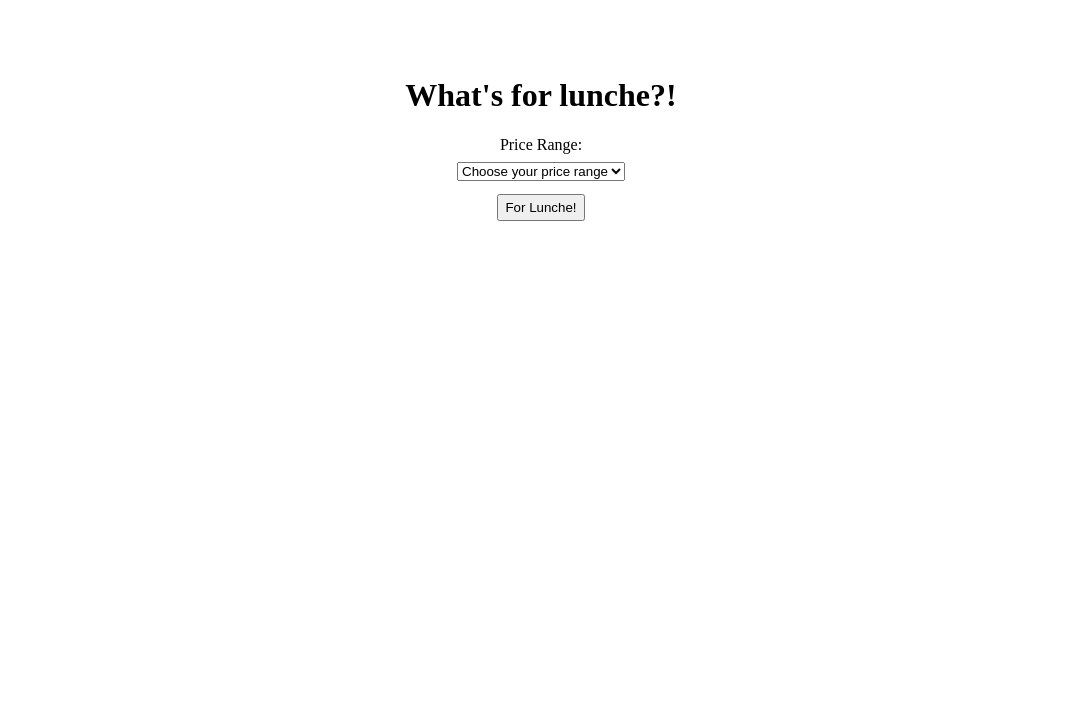
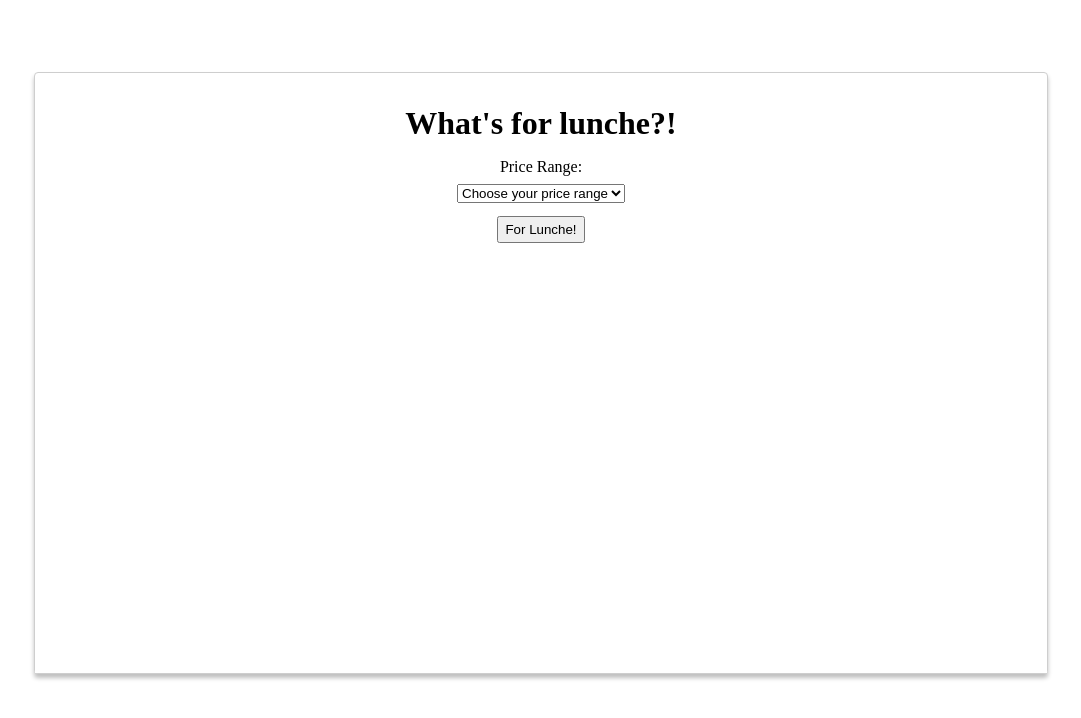
Before and after one commit to JohnCampi/whats-for-lunch, a plain HTML site: page index.html in a window 1280 px wide. Shown: the whole page, without its empty margins (99-1180 px from the left). Drawn offline with Linux system fonts and the light colour scheme.

Commit message:
Update style.css

```diff
--- a/style.css
+++ b/style.css
@@ -3,21 +3,35 @@ body{
     flex-direction: column;
     align-items: center;
     font-family:serif;
+    justify-content: center;
 }
 
 #main{
-    margin-top: 3em;
-    height:500px;
+    margin-top: 4em;
+    height:600px;
     width: 80%;
+    background: #FFFFFF;
+    border: 0.5px solid #CECECE;
+    box-shadow: 0px 4px 4px rgba(0, 0, 0, 0.25);
+    border-radius: 4px;
 }
 
-
+h1{
+    margin-top: 1em;
+    margin-bottom: 0;
+}
 
 div{
     display: flex;
     flex-direction: column;
     align-items: center;
 }
+
+#labelDiv{
+    box-sizing: border-box;
+    margin-top: 1em;
+}
+
 label{
     margin-bottom: .5em;
 }
@@ -27,13 +41,29 @@ button{
 }
 
 ul{
+    margin-top: 1em;
     padding: 0;
+    height: 80%;
     display: flex;
     flex-direction: column;
     align-items: center;
     list-style: none;
 }
 
+#restList{
+    width: 100%;
+    height: 100%;
+    display: flex;
+    flex-direction: column;
+    align-items: center;
+    background: #FFFFFF;
+}
+
+li{
+    line-height: 28px;
+}
+
 a{
     text-decoration: none;
+    font-size: 16px;
 }
```
